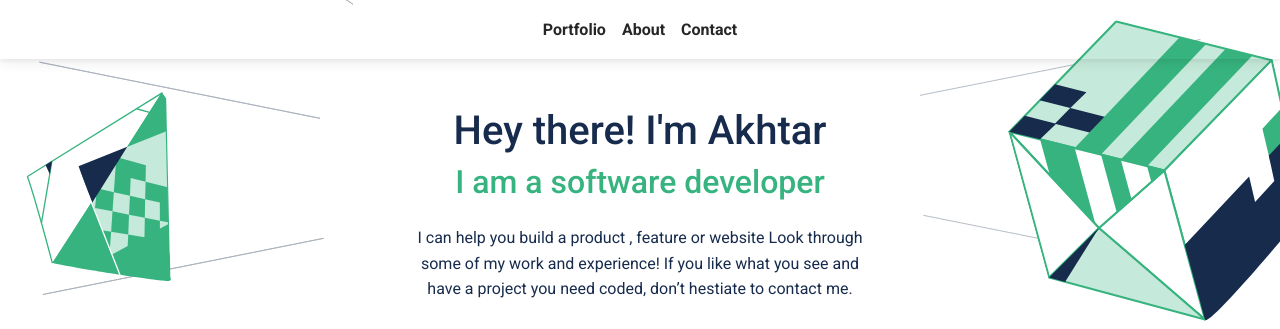
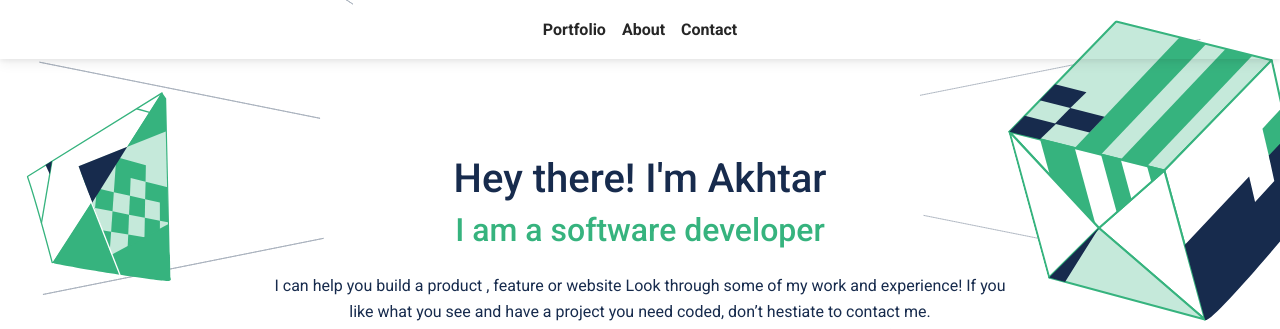
Before and after one commit to Akhtar-Joomun/portfolio-bootstrap, a plain HTML site: page index.html in a window 1280 px wide. Shown: the top 329 px of the page. Drawn offline with nearby package versions, Linux system fonts and the light colour scheme; files that its build step writes are made by us from their sources; files whose address does not match are found by name.

Commit message:
Update index.html
Added margin-top to paragraph in first section & increased width

```diff
--- a/index.html
+++ b/index.html
@@ -51,10 +51,10 @@
     </nav>
   </header>
   <section class="container mx-auto p-5" style="width: 100%; height: 600px">
-    <div class="container mx-auto text-center" style="width: 50%">
-      <h1 style="color: #172b4d">Hey there! I'm Akhtar</h1>
+    <div class="container mx-auto text-center" style="width: 50rem">
+      <h1 style="color: #172b4d" class="mt-5">Hey there! I'm Akhtar</h1>
       <h2 style="color: #36b37e">I am a software developer</h2>
-      <p class="p-3" style="color: #172b4d">
+      <p class="p-3 mx-auto" style="color: #172b4d">
         I can help you build a product , feature or website Look through some
         of my work and experience! If you like what you see and have a project
         you need coded, don’t hestiate to contact me.
```
